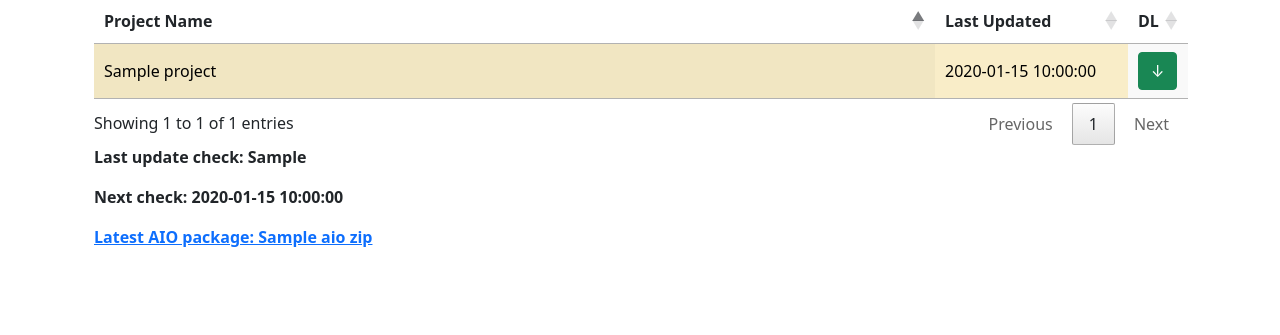
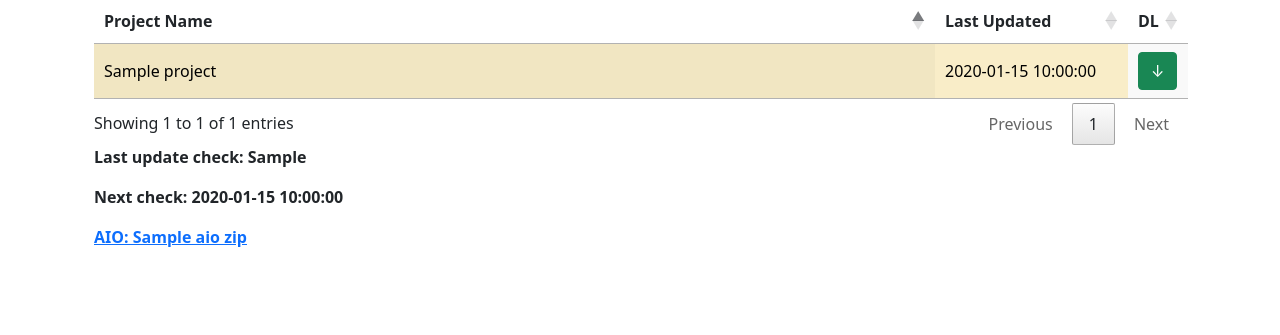
Before and after one commit to HenryBaby/switchblend, a Flask app: template app/templates/index.html in a window 1280 px wide. Shown: the part 119-454 px from the top of the page. Run offline with Flask 3, Linux system fonts and the light colour scheme; the template is opened without the code that fills it: most values are stand-ins (such as "Sample title", 1, 10 or a date in 2020); some libraries are stand-ins or nearby versions.

Commit message:
Shorten AIO link label

```diff
--- a/app/templates/index.html
+++ b/app/templates/index.html
@@ -32,9 +32,9 @@
     <p><b>Next check: Not scheduled</b></p>
     {% endif %}
     {% if latest_aio_zip %}
-    <p><b><a href="{{ url_for('latest_package') }}">Latest AIO package: {{ latest_aio_zip.name }}</a></b></p>
+    <p><b><a href="{{ url_for('latest_package') }}">AIO: {{ latest_aio_zip.name }}</a></b></p>
     {% else %}
-    <p><b>Latest AIO package: Not built yet</b></p>
+    <p><b>AIO: Not built yet</b></p>
     {% endif %}
 </div>
 
```
